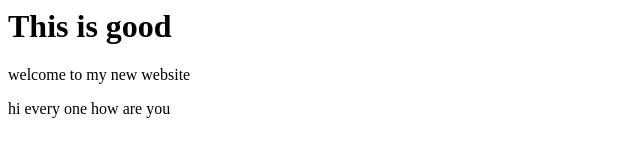
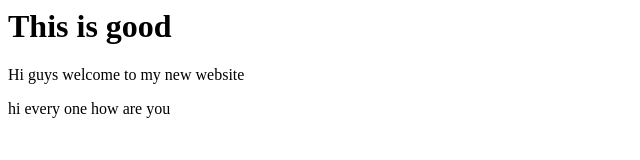
Before and after one commit to priyanshuthapliyal/awesome-repo, a plain HTML site: page index.html in a window 1280 px wide. Shown: the full height of the page, 0-640 px from the left. Drawn offline with Linux system fonts and the light colour scheme.

Commit message:
changes welcome to hi

```diff
--- a/index.html
+++ b/index.html
@@ -1,6 +1,6 @@
 <htlm>
 <title>This is my website</title>
 <h1> This is good</h1>
-<p>welcome to my new website</p>
+<p>Hi guys welcome to my new website</p>
 <p> hi every one how are you</p>
 </html>
```
